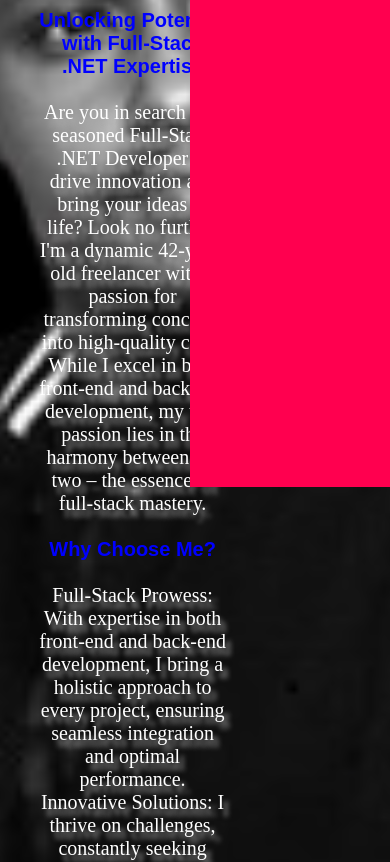
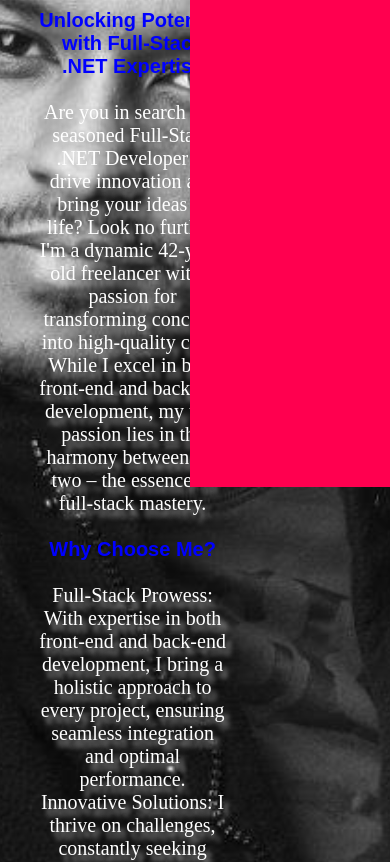
Before and after one commit to dinozoff1981/mycvnew, a plain HTML site: page index.html in a window 390 px wide. Shown: the part 357-1219 px from the top of the page. Drawn offline with Linux system fonts and the light colour scheme; a web font is replaced by a local one.

Commit message:
pic adjest newer

```diff
--- a/css/style.css
+++ b/css/style.css
@@ -14,11 +14,12 @@ body {
 
 .homepage {
     width: 100%;
+    height: 250vh;
 
 
 
 
-    background-image: url(/images/dinonewindex.png);
+    background-image: url(/images/dino6.jpeg);
     background-size: cover;
     background-position: center;
 }
@@ -612,7 +613,7 @@ nav .fas{
         width: 100%;
         height: 50%;
 
-        background-image: url(/images/dinindexmobil.png);
+        background-image: url(/images/dino6.jpeg);
         background-size: cover;
         background-position: center;
     }
```
